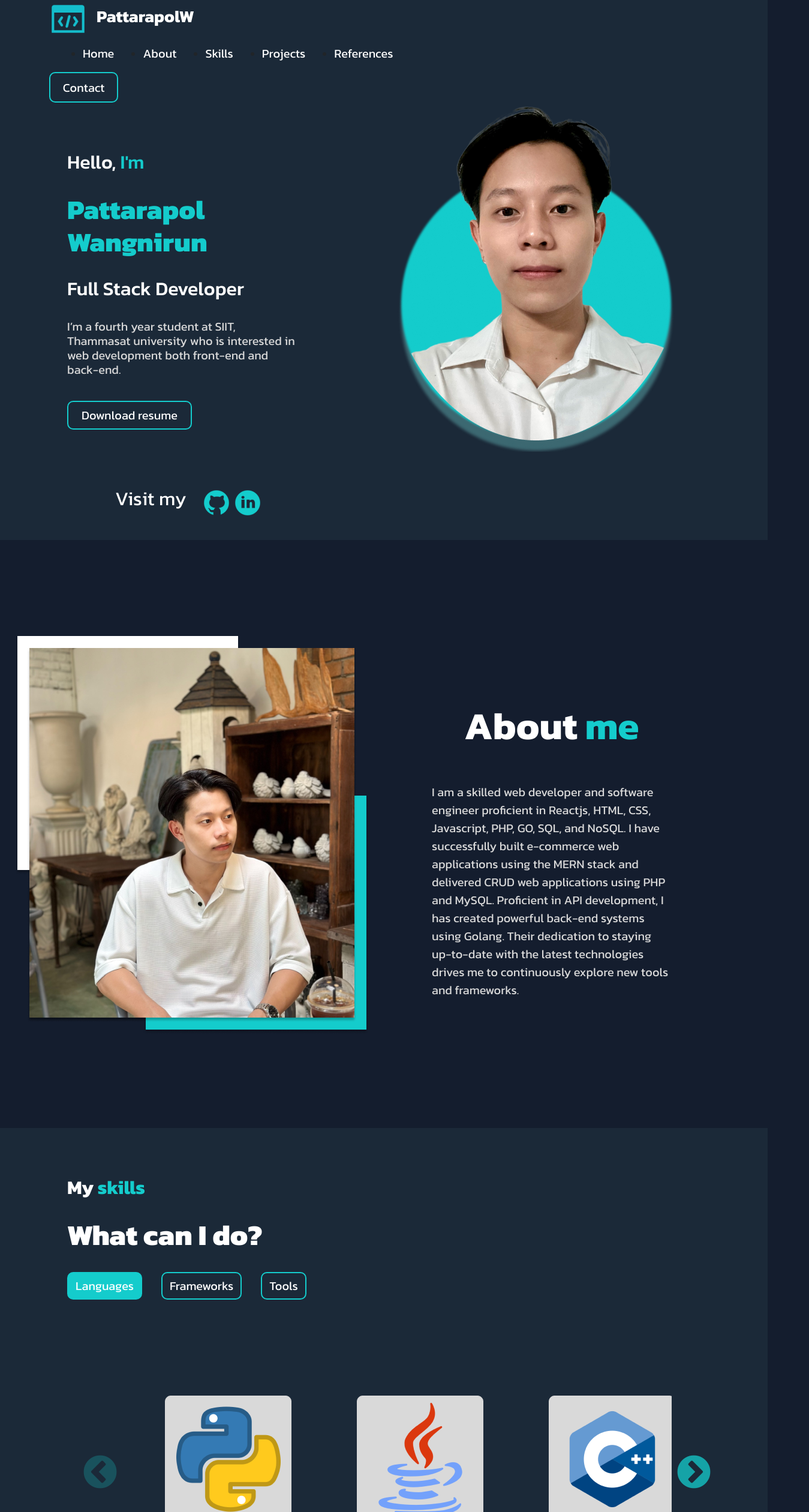
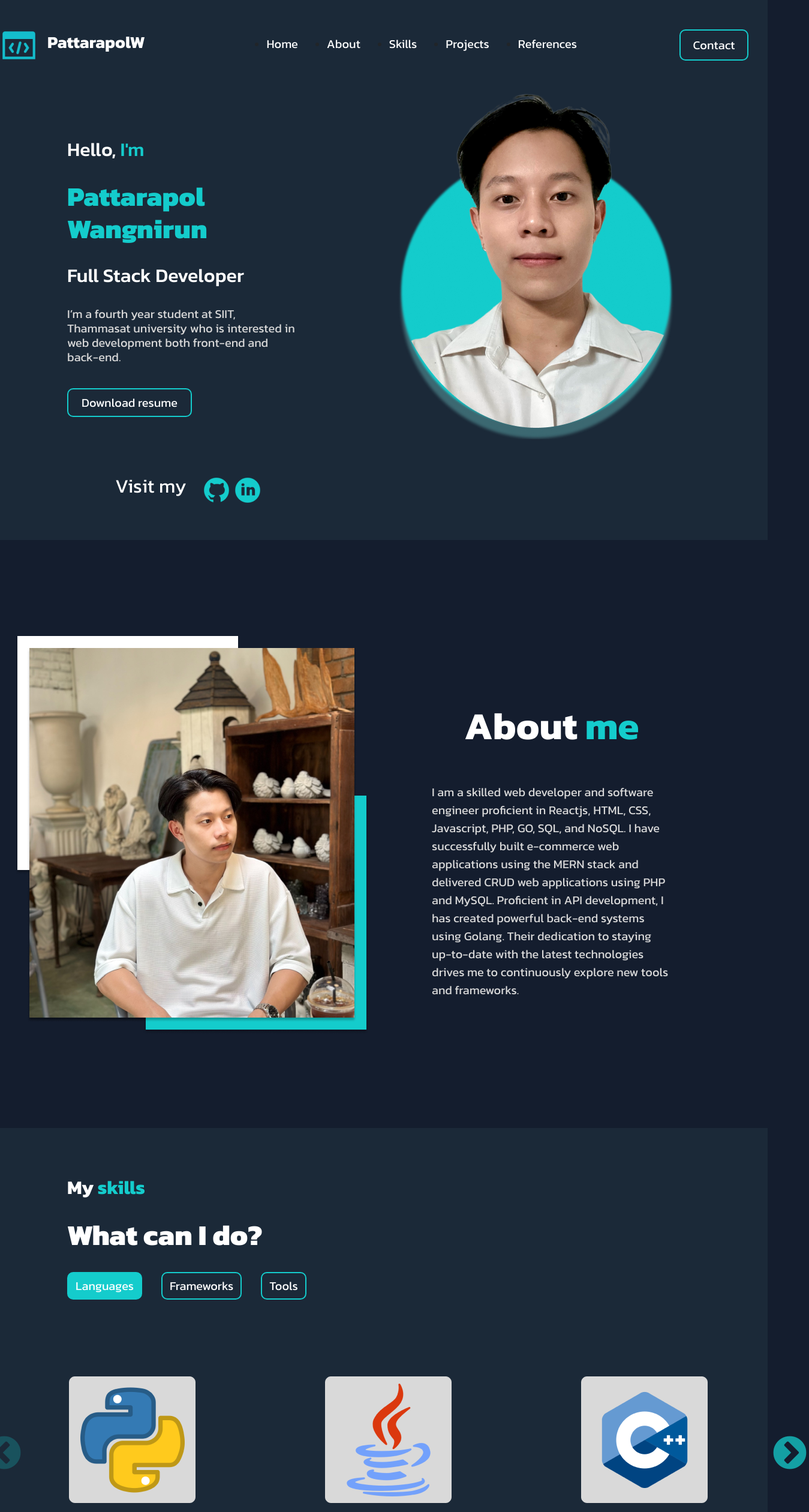
Before and after one commit to pattarapolwnr/my-portfolio, a React (Vite) app: page / in a window 1280 px wide. Shown: the top 2520 px of the page at 60% size, 1349 px wide, since content can reach past the window. Built offline with nearby package versions, Linux system fonts and the light colour scheme.

Commit message:
style: edited max-width for large screen

```diff
--- a/src/App.css
+++ b/src/App.css
@@ -1,3 +1,8 @@
+.page-container {
+  margin: 0 auto;
+  /* max-width: 1920px; */
+}
+
 .container-home {
   height: 900px;
   background: var(--color-secondary);
--- a/src/components/Home.jsx
+++ b/src/components/Home.jsx
@@ -31,7 +31,12 @@ const Home = () => {
           I’m a fourth year student at SIIT, Thammasat university who is
           interested in web development both front-end and back-end.
         </h5>
-        <Button className="download-btn">Download resume</Button>
+        <a
+          href="/files/Updated-Resume-Mr.Pattarapol-Wangnirun.pdf"
+          target="_blank"
+        >
+          <Button className="download-btn">Download resume</Button>
+        </a>
         <div className="social">
           <h3>Visit my</h3>
           <a href="">
--- a/src/components/Nav.jsx
+++ b/src/components/Nav.jsx
@@ -4,7 +4,7 @@ import { Button } from 'react-bootstrap';
 
 const Header = () => {
   return (
-    <div className="container">
+    <div className="nav-container">
       <div className="nav-brand">
         <img src="/assets/Code.png" alt="" />
         <h3>PattarapolW</h3>
--- a/src/css/About.css
+++ b/src/css/About.css
@@ -1,6 +1,8 @@
 .about-container {
   display: grid;
   grid-template-columns: 1fr 1fr;
+  max-width: 1340px;
+  margin: 0 auto;
 }
 
 .profile-img {
--- a/src/css/Carousels.css
+++ b/src/css/Carousels.css
@@ -14,3 +14,8 @@
   font-size: 4rem !important;
   color: var(--color-primary) !important;
 }
+
+.carousel {
+  max-width: 1340px;
+  margin: 8rem auto;
+}
--- a/src/css/Home.css
+++ b/src/css/Home.css
@@ -1,6 +1,8 @@
 .home-container {
   display: grid;
   grid-template-columns: 1fr 1fr;
+  max-width: 1340px;
+  margin: 0 auto;
 }
 
 .description {
--- a/src/css/Skills.css
+++ b/src/css/Skills.css
@@ -1,6 +1,8 @@
 .myskills {
   padding-top: 5rem;
   padding-left: 7rem;
+  max-width: 1340px;
+  margin: 0 auto;
 }
 
 h1 {
```
Also changed, not shown: 1 other file (tests, documents, lock files or other folders).
